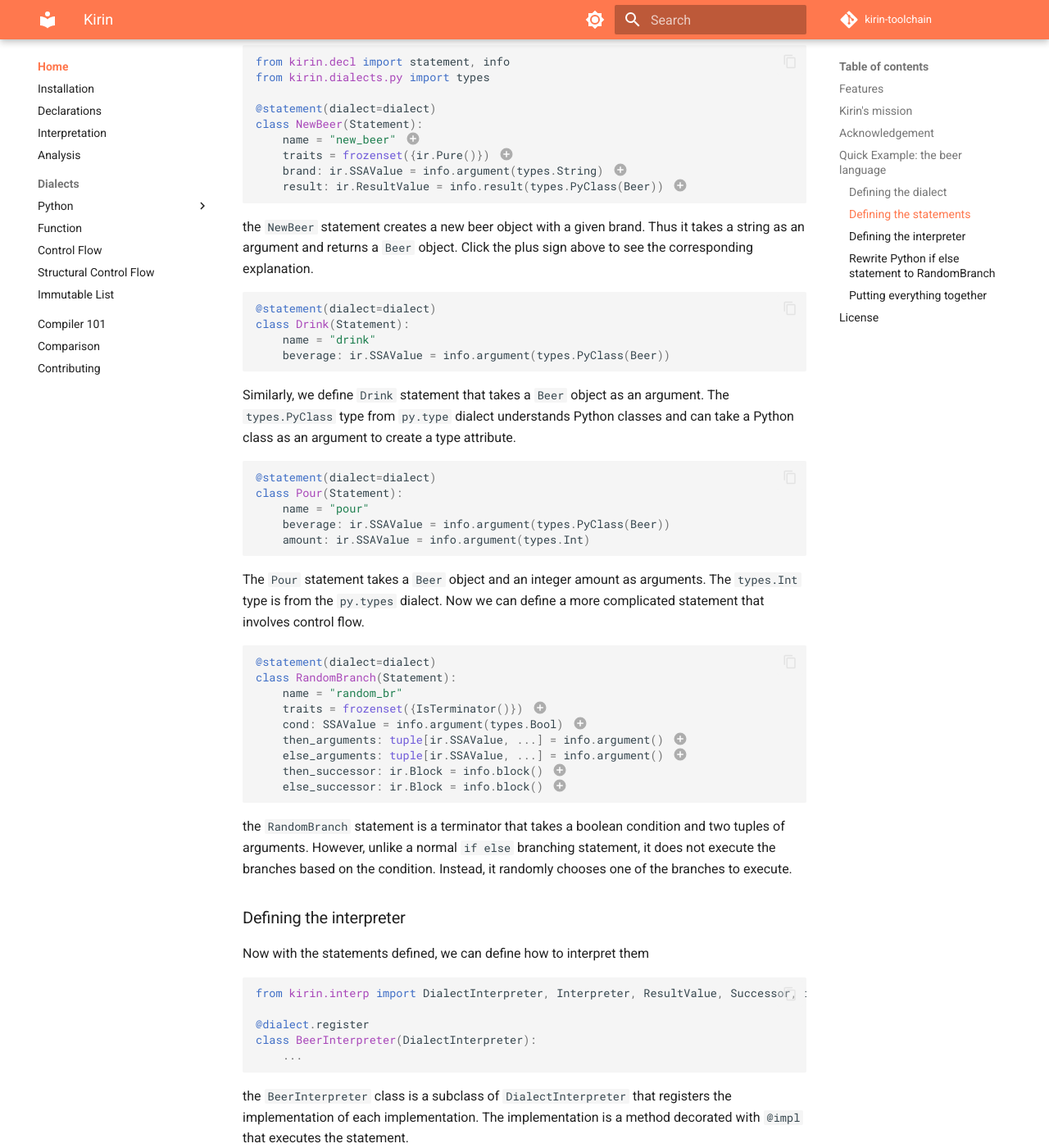
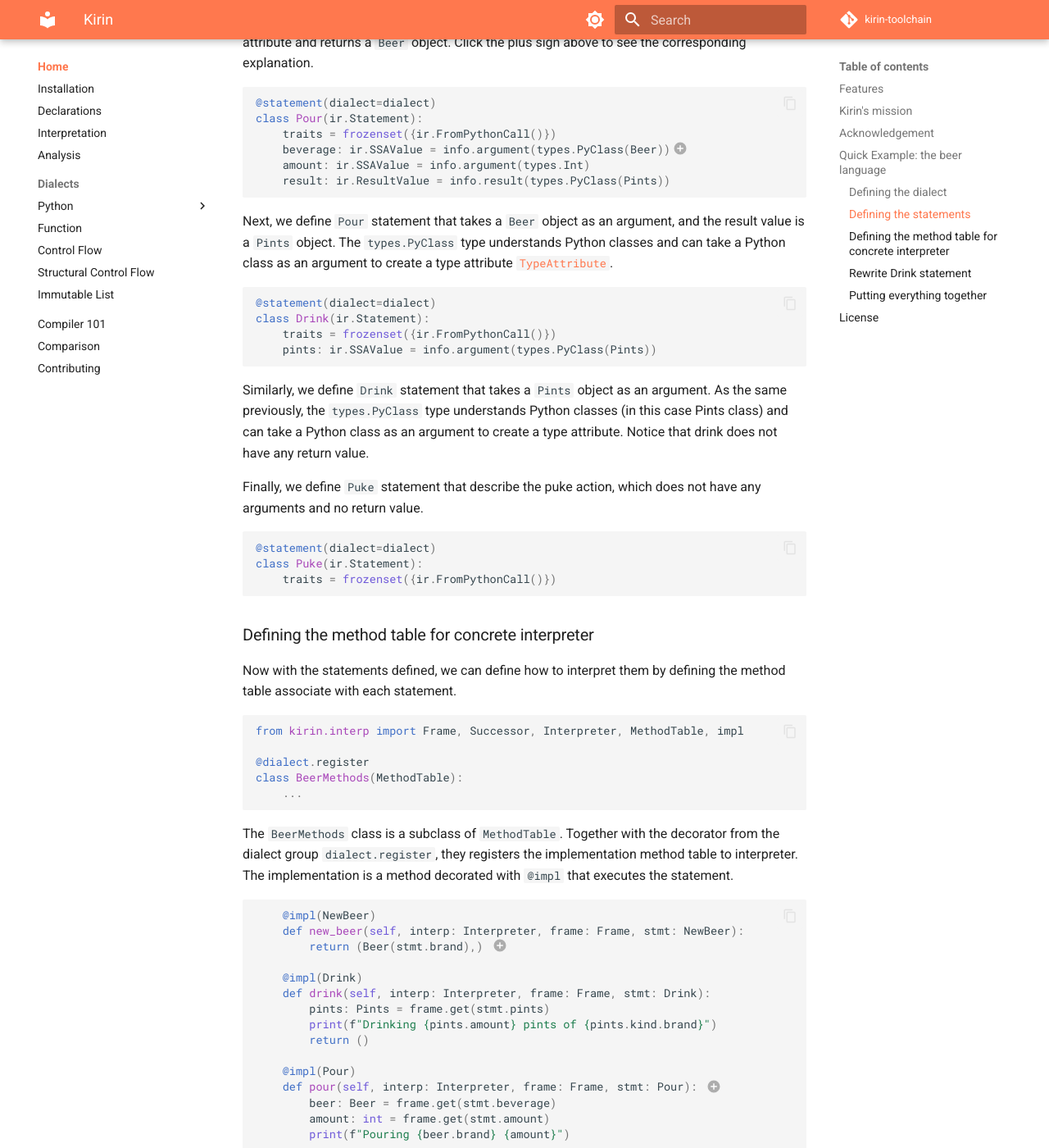
Before and after one commit to hmyuuu/kirin, an MkDocs documentation site: the page built from docs/index.md, in a window 1280 px wide and 1400 px high, scrolled down 2894 px. Shown: the whole window at 82% size. Built offline with MkDocs 1.6.1 and Material for MkDocs 9.7.7, drawn with Linux system fonts in a browser that asks for light colours; comment, search, counter and statistics services are not loaded; the version menu is left out; some of the changed text lies outside the part shown.

Commit message:
refactor beer related example doc (#207)

````diff
--- /dev/null
+++ b/docs/cookbook/beer_dialect/cf_rewrite.md
@@ -0,0 +1,138 @@
+## Rewrite if-else control flow
+
+In the main page, we introduce a simple `beer` dialect example, and described how to use kirin to define a simple compiler.
+In this section, we want to continue with this `beer`, and considering more compilcated rewrite pass
+that involving the build-in python dialect if-else control flow.
+
+### Goal
+When one get really really grunk, not only does one puke, we also would make random decision.
+Here specifically, We want to rewrite the existing `IfElse` statement defined in the existing `py` dialect into a customize `RandomBranch` statement we defined in our beer dialect.
+
+The execution of `RandomBranch`, as stated in its name, randomly execute a branch each time we run it.
+
+### Define Custom RandomBranch statement
+Lets start by define our `RandomBranch` Statement:
+
+```python
+from kirin.decl import statement, info
+from kirin import ir, types
+
+@statement(dialect=dialect)
+class RandomBranch(ir.Statement):
+    name = "random_br"
+    traits = frozenset({ir.IsTerminator()}) # (1)!
+    cond: SSAValue = info.argument(types.Bool) # (2)!
+    then_arguments: tuple[ir.SSAValue, ...] = info.argument() # (3)!
+    else_arguments: tuple[ir.SSAValue, ...] = info.argument() # (4)!
+    then_successor: ir.Block = info.block() # (5)!
+    else_successor: ir.Block = info.block() # (6)!
+```
+
+1. The `traits` field specifies that this statement is a terminator. A terminator is a statement that
+   ends a block. In this case, the `RandomBranch` statement is a terminator because it decides which
+   block to go next.
+2. The `cond` field specifies the condition of the branch. It is a boolean value.
+3. The `then_arguments` field specifies the arguments that are passed to the `then_successor` block. Unlike
+   previous examples, the `then_arguments` field is annotated with `tuple[ir.SSAValue, ...]`, which means
+   it takes a tuple of `ir.SSAValue` objects (like what it means in a `dataclass`).
+4. The `else_arguments` field specifies the arguments that are passed to the `else_successor` block.
+5. The `then_successor` field specifies the block that the control flow goes to if the condition is true.
+6. The `else_successor` field specifies the block that the control flow goes to if the condition is false.
+
+The `RandomBranch` statement is a terminator that takes a boolean condition and two tuples of arguments. However,
+unlike a normal `if else` branching statement, it does not execute the branches based on the condition. Instead,
+it randomly chooses one of the branches to execute. We will implement the execution behavior of this statement in the following.
+
+### Implementation and MethodTable
+Recall in the introduction of beer dialect we metioned about `MethodTable`. Now we have defined the statement, we will need to tell interpreter how to interprete this Statement we defined.
+
+Let's find the `BeerMethods` MethodTable that we defined and registered to `beer` dialect previously:
+```python
+from kirin.interp import Frame, Successor, Interpreter, MethodTable, impl
+
+@dialect.register
+class BeerMethods(MethodTable):
+    ...
+```
+
+Now we want to also implement the execution method and then register to this method table:
+
+```python
+    @impl(RandomBranch)
+    def random_branch(self, interp: Interpreter, stmt: RandomBranch, values: tuple):
+        frame = interp.state.current_frame()
+        if randint(0, 1):
+            return Successor(
+                stmt.then_successor, *frame.get_values(stmt.then_arguments)
+            )
+        else:
+            return Successor(
+                stmt.else_successor, *frame.get_values(stmt.then_arguments)
+            )
+```
+
+The `random_branch` implementation randomly chooses one of the branches to execute. The return value
+is a [`Successor`][kirin.interp.Successor] object that specifies the next block to execute and the arguments
+to pass to the block.
+
+### Rewrite Python `if else` statement to `RandomBranch`
+
+Now we can define a rewrite pass that rewrites Python `if else` statement to `RandomBranch` statement.
+This is done by defining a subclass of [`RewriteRule`][kirin.rewrite.RewriteRule] and implementing the
+`rewrite_Statement` method. The `RewriteRule` class is a standard Python visitor on Kirin's IR.
+
+Here, we only need to implement the `rewrite_Statement` method to rewrite the `if else` statement to `RandomBranch`.
+
+```python
+from kirin.dialects import cf # (1)!
+from kirin.rewrite import RewriteResult, RewriteRule # (2)!
+
+@dataclass
+class RewriteToRandomBranch(RewriteRule):
+
+    def rewrite_Statement(self, node: ir.Statement) -> RewriteResult: # (3)!
+        if not isinstance(node, cf.ConditionalBranch): # (4)!
+            return RewriteResult()
+        node.replace_by(
+            RandomBranch(
+                cond=node.cond,
+                then_arguments=node.then_arguments,
+                then_successor=node.then_successor,
+                else_arguments=node.else_arguments,
+                else_successor=node.else_successor,
+            )
+        )
+        return RewriteResult(has_done_something=True) # (5)!
+```
+
+1. Import the control flow dialect `cf` which is what Python `if else` statement compiles to by default in the `basic` dialect group.
+2. Import the `RewriteRule` class from the `rewrite` module.
+3. This is the signature of `rewrite_Statement` method. Your IDE should hint you the type signature so you can auto-complete it.
+4. Check if the statement is a `ConditionalBranch` statement. If it is not, return an empty `RewriteResult`.
+5. Replace the `ConditionalBranch` statement with a `RandomBranch` statement and return a `RewriteResult` that indicates the rewrite has been done. Every statement has a [`replace_by`][kirin.ir.Statement.replace_by] method that replaces the statement with another statement.
+
+
+### Adding to the decorator
+
+```python
+from kirin.ir import dialect_group
+from kirin.prelude import basic_no_opt
+from kirin.rewrite import Walk, Fixpoint
+
+@dialect_group(basic_no_opt.add(dialect))
+def beer(self):
+
+    # some initialization if you need it
+    def run_pass(mt, drunk:bool=False, got_lost: bool=True): # (1)!
+
+        if drunk:
+            Walk(NewBeerAndPukeOnDrink()).rewrite(mt.code)
+
+        if got_lost:
+            Fixpoint(Walk(RandomWalkBranch())).rewrite(mt.code) # (2)!
+
+    return run_pass
+```
+
+1. Lets add an extra `got_lost` option to toggle this `RandomWalkBranch()` rewrite rule.
+2. The `Walk` will walk through the IR and apply the rule. The `Fixpoint` then repeatedly walk through the IR until there is nothing to rewrite.
--- a/docs/index.md
+++ b/docs/index.md
@@ -39,32 +39,26 @@ While the mission and audience may be very different, Kirin has been deeply insp
 
 In this example, we will mutate python's semantics to
 support a small eDSL (embedded domain-specific language) called `beer`.
-It describes the process of brewing beer and get drunk.
+It describes the process of brewing, pour, drink beers and get drunk.
 
 Before we start, let's take a look at what would our `beer` language look like:
 
 ```python
 @beer
-def main(x):
-    beer = NewBeer("budlight") # (1)!
-    Pour(beer, 12) # (2)!
-    Drink(beer) # (3)!
+def main(x: int):
+    beer = NewBeer(brand="budlight") # (1)!
+    pints = Pour(beer, x) # (2)!
+    Drink(pints) # (3)!
     Puke() # (4)!
-    if x > 1: # (5)!
-        Drink(NewBeer("heineken")) # (6)!
-    else:
-        Drink(NewBeer("tsingdao")) # (7)!
-    return x + 1 # (8)!
+
+    return x + 1 # (5)!
 ```
 
 1. The `NewBeer` statement creates a new beer object with a given brand.
-2. The `Pour` statement pours a beer object.
-3. The `Drink` statement drinks a beer object.
+2. The `Pour` statement pours a beer for `x` portions into pints object.
+3. The `Drink` statement drinks pints object.
 4. The `Puke` statement pukes. Now we are drunk!
-5. Instead of a normal `if else` branching statement, we execute the branches randomly because we are drunk.
-6. The `Drink` statement drinks a `heineken` beer object for some possibility.
-7. The `Drink` statement drinks a `tsingdao` beer object for some possibility.
-8. Doing some math to get a result.
+5. Doing some math to get a result.
 
 The beer language is wrapped with a decorator `@beer` to indicate that the function is written in the `beer` language instead of normal Python. (think about how would you program GPU kernels in Python, or how would you use `jax.jit` and `numba.jit` decorators).
 
@@ -82,8 +76,8 @@ main.print()
 
 ![beer-printing](assets/beer-printing.png)
 
+
 ### Defining the dialect
-
 First, let's define the [dialect](def.md#dialects) object, which is a registry for all
 the objects modeling the semantics.
 
@@ -95,8 +89,8 @@ dialect = ir.Dialect("beer")
 
 ### Defining the statements
 
-Next, we want to define a runtime value `Beer` for the `beer` language so that we may use
-later in our interpreter. This is just a standard Python `dataclass`.
+Next, we want to define a runtime value `Beer`, as well as the runtime value of `Pints` for the `beer` language so that we may use
+later in our interpreter. These are just a standard Python `dataclass`.
 
 ```python
 from dataclasses import dataclass
@@ -104,183 +98,167 @@ from dataclasses import dataclass
 @dataclass
 class Beer:
     brand: str
+
+@dataclass
+class Pints:
+    kind: Beer
+    amount: int
 ```
 
 Now, we can define the `beer` language's [statements](def.md#statements).
 
 ```python
 from kirin.decl import statement, info
-from kirin.dialects.py import types
+from kirin import ir, types
 
 @statement(dialect=dialect)
-class NewBeer(Statement):
+class NewBeer(ir.Statement):
     name = "new_beer" # (1)!
-    traits = frozenset({ir.Pure()}) # (2)!
-    brand: ir.SSAValue = info.argument(types.String) # (3)!
+    traits = frozenset({ir.Pure(), ir.FromPythonCall()}) # (2)!
+    brand: str = info.attribute(types.String) # (3)!
     result: ir.ResultValue = info.result(types.PyClass(Beer)) # (4)!
 ```
 
 1. The `name` field specifies the name of the statement in the IR text format (e.g printing).
 2. The `traits` field specifies the statement's traits, in this case, it is a
    [pure function](101.md/#what-is-purity) because each brand name uniquely identifies a
-   beer object.
-3. The `brand` field specifies the argument of the statement. It is a string value. The arguments
-   of a [`Statement`](def.md#statements) must be [`ir.SSAValue`](def.md#ssa-values) objects with a
-   field specifier `info.argument` that optionally specifies the type of the argument. The type used
-   here is `types.String` which is not Python's type but a [`TypeAttribute`](def.md#attributes) object
-   from the `py.types` dialect.
+   beer object. We also add a trait of `FromPythonCall()` to allow lowering from python ast.
+3. The `brand` field specifies the argument of the statement. It is an Attribute of string value. See [`PyAttr`][kirin.ir.PyAttr] for further details.
 4. The `result` field specifies the result of the statement. Usually a statement only has one result
    value. The type of the result must be [`ir.ResultValue`](def.md#ssa-values) with a field specifier
     `info.result` that optionally specifies the type of the result.
 
 the `NewBeer` statement creates a new beer object with a given brand. Thus
-it takes a string as an argument and returns a `Beer` object. Click the plus sign above
+it takes a string as an attribute and returns a `Beer` object. Click the plus sign above
 to see the corresponding explanation.
+
 
 ```python
 @statement(dialect=dialect)
-class Drink(Statement):
-    name = "drink"
-    beverage: ir.SSAValue = info.argument(types.PyClass(Beer))
+class Pour(ir.Statement):
+    traits = frozenset({ir.FromPythonCall()})
+    beverage: ir.SSAValue = info.argument(types.PyClass(Beer))# (1)!
+    amount: ir.SSAValue = info.argument(types.Int)
+    result: ir.ResultValue = info.result(types.PyClass(Pints))
 ```
 
-Similarly, we define `Drink` statement that takes a `Beer` object as an argument. The `types.PyClass` type
-from `py.type` dialect understands Python classes and can take a Python class as an argument to create a
-type attribute.
+1. The arguments of a [`Statement`](def.md#statements) must be [`ir.SSAValue`](def.md#ssa-values) objects with a
+   field specifier `info.argument` that optionally specifies the type of the argument.
+
+Next, we define `Pour` statement that takes a `Beer` object as an argument, and the result value is a `Pints` object. The `types.PyClass` type understands Python classes and can take a Python class as an argument to create a type attribute [`TypeAttribute`](def.md#attributes).
+
 
 ```python
 @statement(dialect=dialect)
-class Pour(Statement):
-    name = "pour"
-    beverage: ir.SSAValue = info.argument(types.PyClass(Beer))
-    amount: ir.SSAValue = info.argument(types.Int)
+class Drink(ir.Statement):
+    traits = frozenset({ir.FromPythonCall()})
+    pints: ir.SSAValue = info.argument(types.PyClass(Pints))
 ```
 
-The `Pour` statement takes a `Beer` object and an integer amount as arguments. The `types.Int` type is
-from the `py.types` dialect. Now we can define a more complicated statement that involves control flow.
+Similarly, we define `Drink` statement that takes a `Pints` object as an argument. As the same previously, the `types.PyClass` type understands Python classes (in this case Pints class) and can take a Python class as an argument to create a type attribute. Notice that drink does not have any return value.
+
+Finally, we define `Puke` statement that describe the puke action, which does not have any arguments and no return value.
 
 ```python
 @statement(dialect=dialect)
-class RandomBranch(Statement):
-    name = "random_br"
-    traits = frozenset({IsTerminator()}) # (1)!
-    cond: SSAValue = info.argument(types.Bool) # (2)!
-    then_arguments: tuple[ir.SSAValue, ...] = info.argument() # (3)!
-    else_arguments: tuple[ir.SSAValue, ...] = info.argument() # (4)!
-    then_successor: ir.Block = info.block() # (5)!
-    else_successor: ir.Block = info.block() # (6)!
+class Puke(ir.Statement):
+    traits = frozenset({ir.FromPythonCall()})
 ```
 
-1. The `traits` field specifies that this statement is a terminator. A terminator is a statement that
-   ends a block. In this case, the `RandomBranch` statement is a terminator because it decides which
-   block to go next.
-2. The `cond` field specifies the condition of the branch. It is a boolean value.
-3. The `then_arguments` field specifies the arguments that are passed to the `then_successor` block. Unlike
-   previous examples, the `then_arguments` field is annotated with `tuple[ir.SSAValue, ...]`, which means
-   it takes a tuple of `ir.SSAValue` objects (like what it means in a `dataclass`).
-4. The `else_arguments` field specifies the arguments that are passed to the `else_successor` block.
-5. The `then_successor` field specifies the block that the control flow goes to if the condition is true.
-6. The `else_successor` field specifies the block that the control flow goes to if the condition is false.
 
-the `RandomBranch` statement is a terminator that takes a boolean condition and two tuples of arguments. However,
-unlike a normal `if else` branching statement, it does not execute the branches based on the condition. Instead,
-it randomly chooses one of the branches to execute.
+### Defining the method table for concrete interpreter
 
-### Defining the interpreter
-
-Now with the statements defined, we can define how to interpret them
+Now with the statements defined, we can define how to interpret them by defining the method table associate with each statement.
 
 ```python
-from kirin.interp import DialectInterpreter, Interpreter, ResultValue, Successor, impl
+from kirin.interp import Frame, Successor, Interpreter, MethodTable, impl
 
 @dialect.register
-class BeerInterpreter(DialectInterpreter):
+class BeerMethods(MethodTable):
     ...
+
 ```
 
-the `BeerInterpreter` class is a subclass of `DialectInterpreter` that registers the implementation
-of each implementation. The implementation is a method decorated with `@impl` that executes the
+The `BeerMethods` class is a subclass of `MethodTable`. Together with the decorator from the dialect group `dialect.register`, they registers the implementation  method table to interpreter. The implementation is a method decorated with `@impl` that executes the
 statement.
 
 ```python
     @impl(NewBeer)
-    def new_beer(self, interp: Interpreter, stmt: NewBeer, values: tuple):
-        return ResultValue(Beer(values[0]))
+    def new_beer(self, interp: Interpreter, frame: Frame, stmt: NewBeer):
+        return (Beer(stmt.brand),) # (1)!
 
     @impl(Drink)
-    def drink(self, interp: Interpreter, stmt: Drink, values: tuple):
-        print(f"Drinking {values[0].brand}")
-        return ResultValue()
+    def drink(self, interp: Interpreter, frame: Frame, stmt: Drink):
+        pints: Pints = frame.get(stmt.pints)
+        print(f"Drinking {pints.amount} pints of {pints.kind.brand}")
+        return ()
 
     @impl(Pour)
-    def pour(self, interp: Interpreter, stmt: Pour, values: tuple):
-        print(f"Pouring {values[0].brand} {values[1]}")
-        return ResultValue()
+    def pour(self, interp: Interpreter, frame: Frame, stmt: Pour): # (2)!
+        beer: Beer = frame.get(stmt.beverage)
+        amount: int = frame.get(stmt.amount)
+        print(f"Pouring {beer.brand} {amount}")
+
+        return (Pints(beer, amount),)
 
     @impl(Puke)
-    def puke(self, interp: Interpreter, stmt: Puke, values: tuple):
+    def puke(self, interp: Interpreter, frame: Frame, stmt: Puke):
         print("Puking!!!")
-        return ResultValue()
+        return () # (3)!
 ```
 
-Normally, most implementations are just straightforward like the above except that they will
-do more meaningful things than printing. The [`ResultValue`][kirin.interp.ResultValue] object is
-a result type of the interpreter that saying the return value is just a normal tuple of values.
-This will be different when we implement interpretation for a terminator:
+1. The statement has return value which is a `Beer` runtime object.
+2. Sometimes, the execution of a statement will have *side-effect* and return value.
+For example, here the execution `Pour` statement print strings (side-effect) as well as return a `Pints` runtime object.
+3. In the case where the statement does not have any return value but simply have side-effect only, the return value is simply an empty tuple.
+
+The return value is just a normal tuple that contain interpretation runtime values. Click the plus sign above
+to see the corresponding explanation.
+
+
+### Rewrite `Drink` statement
+
+Sometimes when we are drunk, we will do something that is not expected. Here, we introduce how to do rewrite on the program.
+What we want to do is simple:
+
+Everytime we drink, we will to buy yet another new beer and also puke. Sounds like a drunk person will do huh.
+
+
+More specifically, we want to rewrite the program such that, everytime we encounter a `Drink` statement, we insert a `NewBeer` statement, and `Puke` after `Drink`.
+Let's define a rewrite pass that rewrite our `Drink` statement. This is done by defining a subclass of [`RewriteRule`][kirin.rewrite.RewriteRule] and implementing the
+`rewrite_Statement` method. The `RewriteRule` class is a standard Python visitor on Kirin's IR.
+
 
 ```python
-    @impl(RandomBranch)
-    def random_branch(self, interp: Interpreter, stmt: RandomBranch, values: tuple):
-        frame = interp.state.current_frame()
-        if randint(0, 1):
-            return Successor(
-                stmt.then_successor, *frame.get_values(stmt.then_arguments)
-            )
-        else:
-            return Successor(
-                stmt.else_successor, *frame.get_values(stmt.then_arguments)
-            )
+from kirin.rewrite import RewriteResult, RewriteRule # (1)!
+from kirin import ir
+
+@dataclass
+class NewBeerAndPukeOnDrink(RewriteRule):
+    # sometimes someone get drunk, so they keep getting new beer and puke after they drink
+    def rewrite_Statement(self, node: ir.Statement) -> RewriteResult: # (2)!
+        if not isinstance(node, Drink): # (3)!
+            return RewriteResult()
+
+        # 1. create new stmts:
+        new_beer_stmt = NewBeer(brand="saporo") # (4)!
+        puke_stmt = Puke() # (5)!
+
+        # 2. put them in the ir
+        new_beer_stmt.insert_after(node) # (6)!
+        puke_stmt.insert_after(new_beer_stmt)
+
+        return RewriteResult(has_done_something=True) # (7)!
 ```
 
-The `random_branch` implementation randomly chooses one of the branches to execute. The return value
-is a [`Successor`][kirin.interp.Successor] object that specifies the next block to execute and the arguments
-to pass to the block.
+1. Import the `RewriteRule` class from the `rewrite` module.
+2. This is the signature of `rewrite_Statement` method. Your IDE should hint you the type signature so you can auto-complete it.
+3. Check if the statement is a `Drink` statement. If it is not, return an empty `RewriteResult`.
+4. Create new `NewBeer` statement.
+5. Create new `Puke` statement.
+6. insert the new created statements into the IR. Each of the ir.Statement provides API such as [`insert_after`][kirin.ir.Statement.insert_after], [`insert_before`][kirin.ir.Statement.insert_after] and [`replace_by`][kirin.ir.Statement.replace_by] that allow you to insert a new statement either after or before, or repalce the current statement with another one.
+7. Return a `RewriteResult` that indicates the rewrite has been done.
 
-### Rewrite Python `if else` statement to `RandomBranch`
-
-Now we can define a rewrite pass that rewrites Python `if else` statement to `RandomBranch` statement.
-This is done by defining a subclass of [`RewriteRule`][kirin.rewrite.RewriteRule] and implementing the
-`rewrite_Statement` method. The `RewriteRule` class is a standard Python visitor on Kirin's IR.
-
-Here, we only need to implement the `rewrite_Statement` method to rewrite the `if else` statement to `RandomBranch`.
-
-```python
-from kirin.dialects import cf # (1)!
-from kirin.rewrite import RewriteResult, RewriteRule # (2)!
-
-@dataclass
-class RewriteToRandomBranch(RewriteRule):
-
-    def rewrite_Statement(self, node: ir.Statement) -> RewriteResult: # (3)!
-        if not isinstance(node, cf.ConditionalBranch): # (4)!
-            return RewriteResult()
-        node.replace_by(
-            RandomBranch(
-                cond=node.cond,
-                then_arguments=node.then_arguments,
-                then_successor=node.then_successor,
-                else_arguments=node.else_arguments,
-                else_successor=node.else_successor,
-            )
-        )
-        return RewriteResult(has_done_something=True) # (5)!
-```
-
-1. Import the control flow dialect `cf` which is what Python `if else` statement compiles to by default in the `basic` dialect group.
-2. Import the `RewriteRule` class from the `rewrite` module.
-3. This is the signature of `rewrite_Statement` method. Your IDE should hint you the type signature so you can auto-complete it.
-4. Check if the statement is a `ConditionalBranch` statement. If it is not, return an empty `RewriteResult`.
-5. Replace the `ConditionalBranch` statement with a `RandomBranch` statement and return a `RewriteResult` that indicates the rewrite has been done. Every statement has a [`replace_by`][kirin.ir.Statement.replace_by] method that replaces the statement with another statement.
 
 ### Putting everything together
 
@@ -305,11 +286,13 @@ def beer(self): # (2)!
 1. The [`dialect_group`][kirin.ir.group.dialect_group] decorator specifies the dialect group that the `beer` dialect belongs to. In this case, instead of rebuilding the whole dialect group, we just add our `dialect` object to the [`basic_no_opt`][kirin.prelude.basic_no_opt] dialect group which provides all the basic Python semantics, such as math, function, closure, control flows, etc.
 2. The `beer` function is the decorator that will be used to decorate the `main` function.
 3. The `run_pass` function wraps all the passes that need to run on the input method. It optionally can take some arguments or keyword arguments that will be passed to the `beer` decorator.
-4. Inside the `run_pass` function, we will traverse the entire IR and rewrite all the `ConditionalBranch` statements to `RandomBranch` statements until no more rewrites can be done.
+4. Inside the `run_pass` function, we will traverse the entire IR and use the rule `NewBeerAndPukeOnDrink` to rewrite all the `Drink` statements.
 5. Remember to return the `run_pass` function at the end of the `beer` function.
 
 This is it!
 
+For further advanced use case see [`CookBook/Beer`](cookbook/beer_dialect/control_flow_rewrite.md)
+
 ## License
 
 Apache License 2.0 with LLVM Exceptions
--- a/mkdocs.yml
+++ b/mkdocs.yml
@@ -30,6 +30,10 @@ nav:
       - Contributing: contrib.md
   - Cookbook:
     - cookbook/index.md
+    - examples:
+      - Beer Dialect:
+        - Advance Rewrite: cookbook/beer_dialect/cf_rewrite.md
+
   - Blog:
     - blog/index.md
   - API Reference:
````
Also changed, not shown: other parts of docs/index.md (+6 -3 lines), docs/assets/beer-printing.png, 2 other files.
